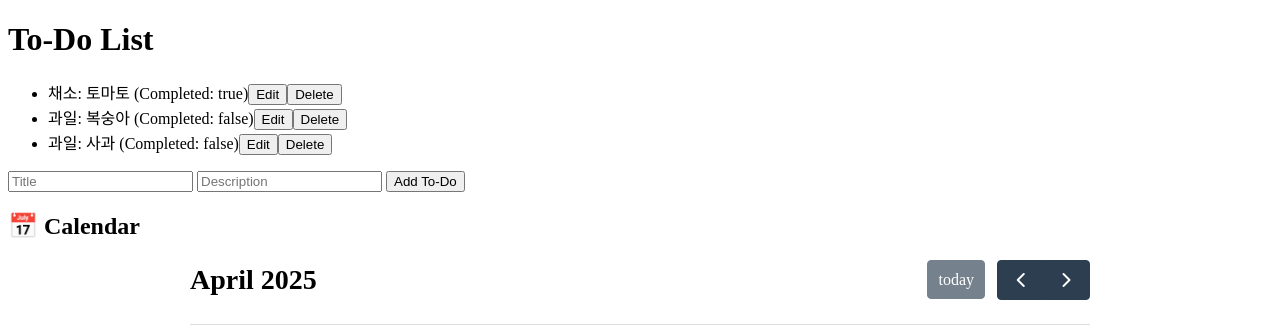
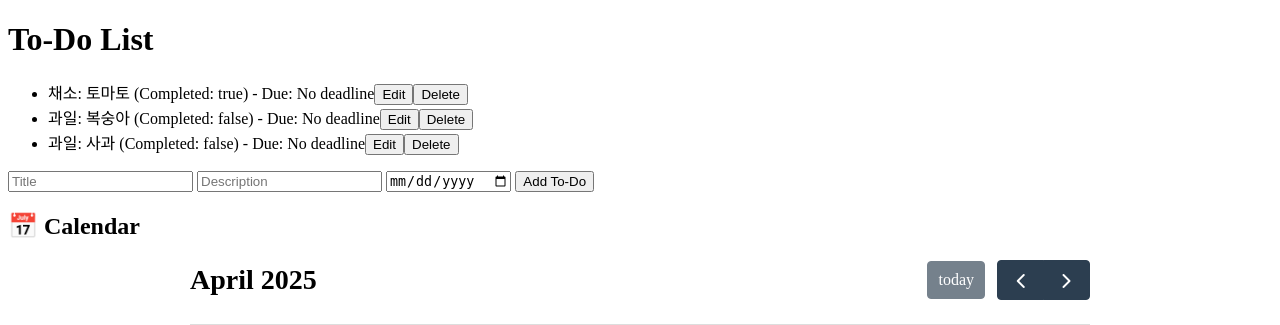
Before and after one commit to sjzzang776/FastApi-Todos_sj, a FastAPI app: page / in a window 1280 px wide. Shown: the top 325 px of the page. Run offline with FastAPI, Linux system fonts and the light colour scheme.

Commit message:
Adding Date Input for To-Do Items

```diff
--- a/fastapi-app/main.py
+++ b/fastapi-app/main.py
@@ -13,7 +13,7 @@ class TodoItem(BaseModel):
     title: str
     description: str
     completed: bool
-    date: Optional[str] = None
+    due_date: Optional[str] = None  # 마감 날짜 필드 추가
 
 # JSON 파일 경로
 TODO_FILE = "todo.json"
@@ -58,6 +58,6 @@ def delete_todo(todo_id: int):
 
 @app.get("/", response_class=HTMLResponse)
 def read_root():
-    with open("templates/index.html", "r",encoding="utf-8") as file:
+    with open("templates/index.html", "r", encoding="utf-8") as file:
         content = file.read()
     return HTMLResponse(content=content)
--- a/fastapi-app/templates/index.html
+++ b/fastapi-app/templates/index.html
@@ -24,6 +24,7 @@
     <form id="todo-form">
         <input type="text" id="title" placeholder="Title" required>
         <input type="text" id="description" placeholder="Description" required>
+        <input type="date" id="due_date" required>  <!-- 날짜 선택 필드 추가 -->
         <button type="submit">Add To-Do</button>
     </form>
 
@@ -61,7 +62,7 @@
 
             todos.forEach(todo => {
                 const li = document.createElement('li');
-                li.innerHTML = `${todo.title}: ${todo.description} (Completed: ${todo.completed})`;
+                li.innerHTML = `${todo.title}: ${todo.description} (Completed: ${todo.completed}) - Due: ${todo.due_date || 'No deadline'}`;
 
                 const editButton = document.createElement('button');
                 editButton.textContent = 'Edit';
@@ -84,6 +85,7 @@
             const newTitle = prompt('Edit Title:', todo.title);
             const newDescription = prompt('Edit Description:', todo.description);
             const newCompleted = confirm('Mark as completed?');
+            const newDueDate = prompt('Edit Due Date (YYYY-MM-DD):', todo.due_date || '');
 
             if (newTitle !== null && newDescription !== null) {
                 await fetch(`/todos/${todo.id}`, {
@@ -93,7 +95,8 @@
                         id: todo.id,
                         title: newTitle,
                         description: newDescription,
-                        completed: newCompleted
+                        completed: newCompleted,
+                        due_date: newDueDate
                     })
                 });
                 fetchTodos();
@@ -104,11 +107,12 @@
             event.preventDefault();
             const title = document.getElementById('title').value;
             const description = document.getElementById('description').value;
+            const dueDate = document.getElementById('due_date').value;
 
             await fetch('/todos', {
                 method: 'POST',
                 headers: { 'Content-Type': 'application/json' },
-                body: JSON.stringify({ id: Date.now(), title, description, completed: false })
+                body: JSON.stringify({ id: Date.now(), title, description, completed: false, due_date: dueDate })
             });
 
             fetchTodos();
```
